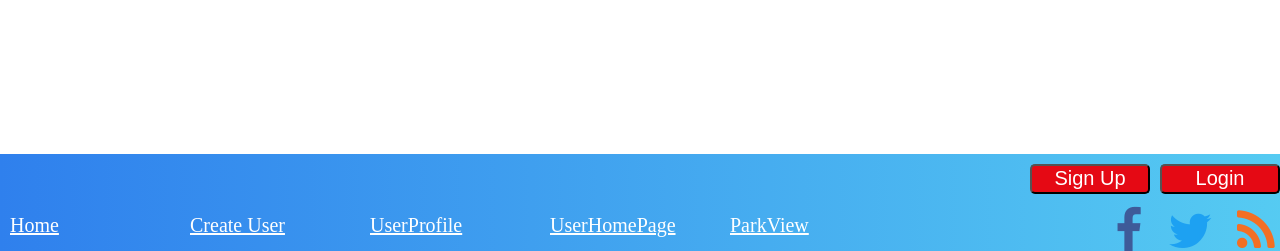
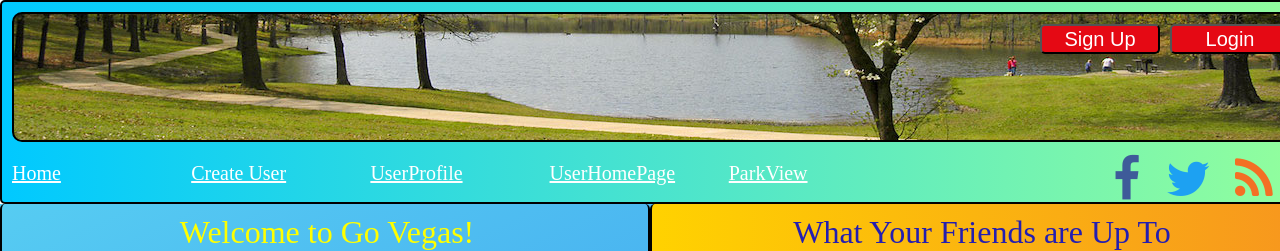
Before and after one commit to JonathanCass/finalproject-client, a React app: page /UserHomePage in a window 1280 px wide. Shown: the top 251 px of the page. Built offline with nearby package versions, Linux system fonts and the light colour scheme; no server answers; what react-tap-event-plugin would draw is missing.

Commit message:
Header done might just need the log in there somewhere

```diff
--- a/src/assets/home.css
+++ b/src/assets/home.css
@@ -1,7 +1,7 @@
 @import url(https://fonts.googleapis.com/css?family=Lobster);
 
 body {
-   margin-top:12%;
+
 }
 #logo {
     height:150px;
--- a/src/components/App.css
+++ b/src/components/App.css
@@ -5,5 +5,10 @@ html {
 	box-sizing: inherit;
 }
 body {
-	margin: 0
+	margin: 0;
 }
+.headerImage {
+	background-image: url("squishedHeader.jpeg");
+	object-fit: contain ;
+	border:' solid 2px black'
+}
--- a/src/components/App.js
+++ b/src/components/App.js
@@ -1,7 +1,6 @@
 import React, { Component } from 'react'
 import './App.css'
 import {connect} from 'react-redux'
-import { Link } from 'react-router-dom'
 import {BrowserRouter as Router, Route} from 'react-router-dom'
 import 'font-awesome/css/font-awesome.css'
 import UserProfile from './UserProfile'
@@ -10,6 +9,7 @@ import ParkView from './ParkView'
 import Home from './Home'
 import UserHomePage from './UserHomePage'
 import Header from './Header'
+
 
 class App extends Component {
 
--- a/src/components/Friends.js
+++ b/src/components/Friends.js
@@ -8,7 +8,10 @@ const styles={
         display: 'inline-block',
         paddingLeft: 5,
         background: 'linear-gradient( to right, #FFD200 , #F7971E  )',
-        paddingBottom: 100
+        paddingBottom: 100,
+        border:' 2px solid black',
+        borderRadius: 5,
+        borderTop: 0
     },
     header:{
         width: 650,
--- a/src/components/Header.js
+++ b/src/components/Header.js
@@ -4,17 +4,29 @@ import { Link } from 'react-router-dom'
 const styles ={
     header:{
         width: 1300,
-         background: 'linear-gradient( to left, #56CCF2 , #2F80ED )',
+         background: 'linear-gradient( to right, #00C9FF , #92FE9D )',
+         border:' 2px solid black',
+         borderRadius: 5
     },
     topBar:{
-        marginLeft : 1020,
-        marginBottom: 10
+        width: 1300,
+        height: 150,
+        padding: 10
+    },
+    imageBox:{
+        width: 1280,
+        height: 130,
+        margin: 0,
+        borderRadius: 10,
+        border: ' solid 2px black'
+    },
+    loginBar:{
+        float: 'right'
     },
     bottomBar:{
         display: 'flex',
         height: 50,
         justifyContent: 'space-between',
-
     },
     social:{
         height: 50,
@@ -101,9 +113,13 @@ class Header extends React.Component {
         return (
             <div style={styles.header}>
                 <div style={styles.topBar}>
-                        <button style={styles.login} onClick={this.handleClick}><Link style={styles.white} to={'/CreateUser/'}>Sign Up</Link></button>
-                        <button style={styles.login}> Login</button>
-                        {/*Button above Needs to Link to a Login Page */}
+                    <div style={styles.imageBox} className="headerImage">
+                        <div style={styles.loginBar}>
+                                <button style={styles.login} onClick={this.handleClick}><Link style={styles.white} to={'/CreateUser/'}>Sign Up</Link></button>
+                                <button style={styles.login}> Login</button>
+                                {/*Button above Needs to Link to a Login Page */}
+                        </div>
+                    </div>
                 </div>
                 <div style={styles.bottomBar}>
                     <Link style={styles.link} to={'/'} >Home</Link>
--- a/src/components/User.styles.js
+++ b/src/components/User.styles.js
@@ -3,7 +3,10 @@ const styles ={
     width: 1300,
     display: 'flex',
     background: 'linear-gradient( to bottom right, #56CCF2 , #2F80ED )',
-    paddingBottom: 100
+    paddingBottom: 100,
+    border:' 2px solid black',
+    borderRadius: 5,
+    borderTop: 0
   },
   AvailabilityContainer:{
     width: 1300,
--- a/src/components/UserHomePage.js
+++ b/src/components/UserHomePage.js
@@ -56,7 +56,10 @@ const styles={
     left:{
         width: 650,
         display: 'inline-block',
-        paddingBottom: 100
+        paddingBottom: 100,
+        border:' 2px solid black',
+        borderRadius: 5,
+        borderTop: 0
     }
 }
 
```
Also changed, not shown: src/components/squishedHeader.jpeg (added).
